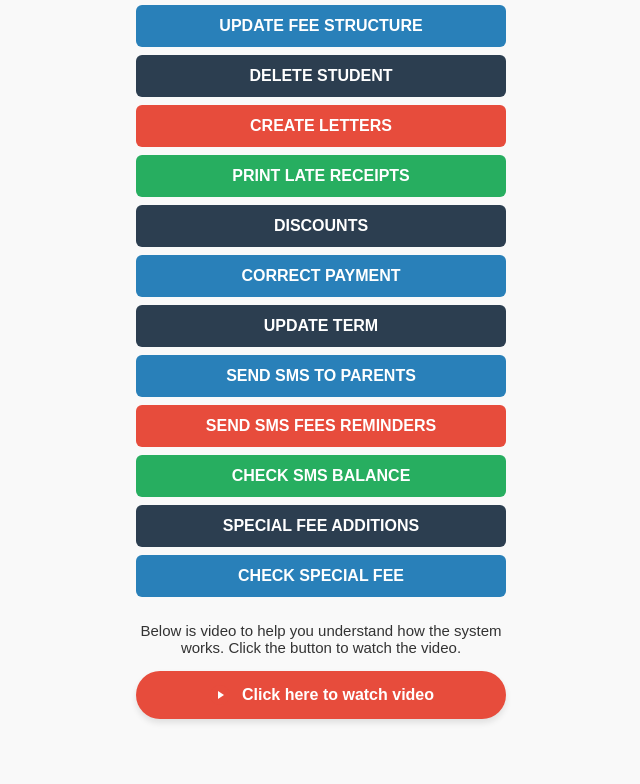
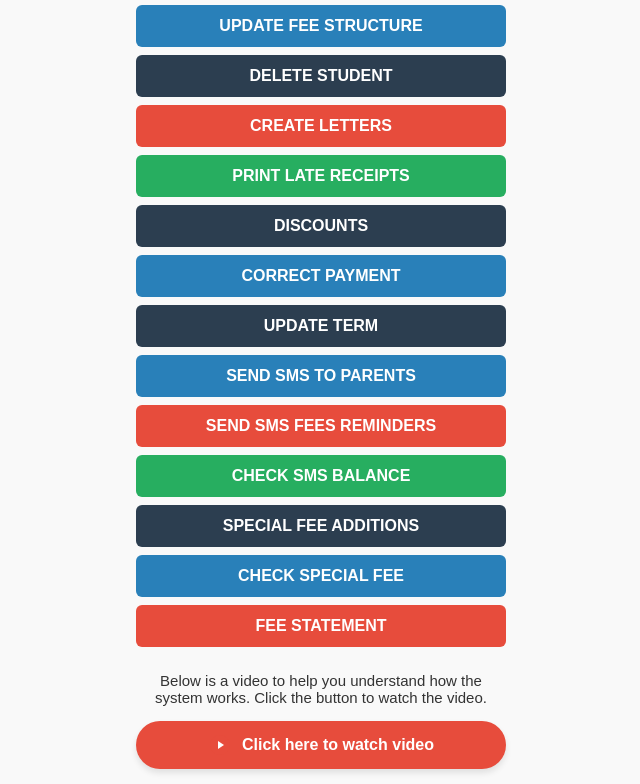
Before and after one commit to masomodigital/Eastway-UI, a plain HTML site: page index.html in a window 1280 px wide. Shown: the part 497-1281 px from the top of the page, without its empty margins (319-959 px from the left). Before the commit the page ends 1231 px from the top, so only its background shows below. Drawn offline with Linux system fonts and the light colour scheme.

Commit message:
Update index.html

```diff
--- a/index.html
+++ b/index.html
@@ -127,11 +127,12 @@
     <a href="https://script.google.com/macros/s/AKfycbznuFV5wbobaIvFh7ivWAmWNBwuyCoUku8L8G69vUKRFiUW7Q67C8kNCuaQNLf4CXpcMQ/exec" class="button black">UPDATE TERM</a>
     <a href="https://script.google.com/macros/s/AKfycbzvWDAqYv6Vkap_9XVDE1su4UnznUr280xfDN3c4GoholMrgDxDgOlfKwcKQ-Rz30BjgQ/exec" class="button blue">SEND SMS TO PARENTS</a>
     <a href="https://script.google.com/macros/s/AKfycby0cVmSU4nWr50AIrsN_mmpxwbJRHWg1AhanW--2a_4oT8y5E0I2tm3hSr6S6EQCwqd/exec" class="button red">SEND SMS FEES REMINDERS</a>
-     <a href="https://script.google.com/macros/s/AKfycbyTuLUcwh44sh2IeTYzFYEQVgCawZ7ZTeTM7Y1TzGenKj4-4s11wgbq77alE0LTy2N2/exec" class="button green">CHECK SMS BALANCE</a>
-     <a href="https://script.google.com/macros/s/AKfycbwy_vOaU2WCHo6I2JrL2Iwa04mogAfp93Ee_eex1sTY3PlQ8QrSW6Q-qR8PekYcN8addw/exec" class="button black">SPECIAL FEE ADDITIONS</a>
-     <a href="https://script.google.com/macros/s/AKfycbwx8yezqyPTNPw5-Bx4ogaN9Pc2V9jBL3ll7FcCGpC4RLEIFDedJxblXOltjYDHa4k/exec" class="button blue">CHECK SPECIAL FEE</a>
-        <p style="text-align: center; font-size: 15px; color: #333; margin-top: 25px;">
-      Below is video to help you understand how the system works. Click the button to watch the video.
+    <a href="https://script.google.com/macros/s/AKfycbyTuLUcwh44sh2IeTYzFYEQVgCawZ7ZTeTM7Y1TzGenKj4-4s11wgbq77alE0LTy2N2/exec" class="button green">CHECK SMS BALANCE</a>
+    <a href="https://script.google.com/macros/s/AKfycbwy_vOaU2WCHo6I2JrL2Iwa04mogAfp93Ee_eex1sTY3PlQ8QrSW6Q-qR8PekYcN8addw/exec" class="button black">SPECIAL FEE ADDITIONS</a>
+    <a href="https://script.google.com/macros/s/AKfycbwx8yezqyPTNPw5-Bx4ogaN9Pc2V9jBL3ll7FcCGpC4RLEIFDedJxblXOltjYDHa4k/exec" class="button blue">CHECK SPECIAL FEE</a>
+    <a href="https://script.google.com/macros/s/AKfycbwf0bV5a464vIt0z6t5TXWE6XIcuksD-ljNYWK4dAZDmA_syLpOn9Sg8XiSP5R-QALm/exec" class="button red">FEE STATEMENT</a>
+    <p style="text-align: center; font-size: 15px; color: #333; margin-top: 25px;">
+      Below is a video to help you understand how the system works. Click the button to watch the video.
     </p>
 
     <a href="https://screenapp.io/app/#/shared/4wNQZsY7jZ" target="_blank" class="watch-video-button">
```
